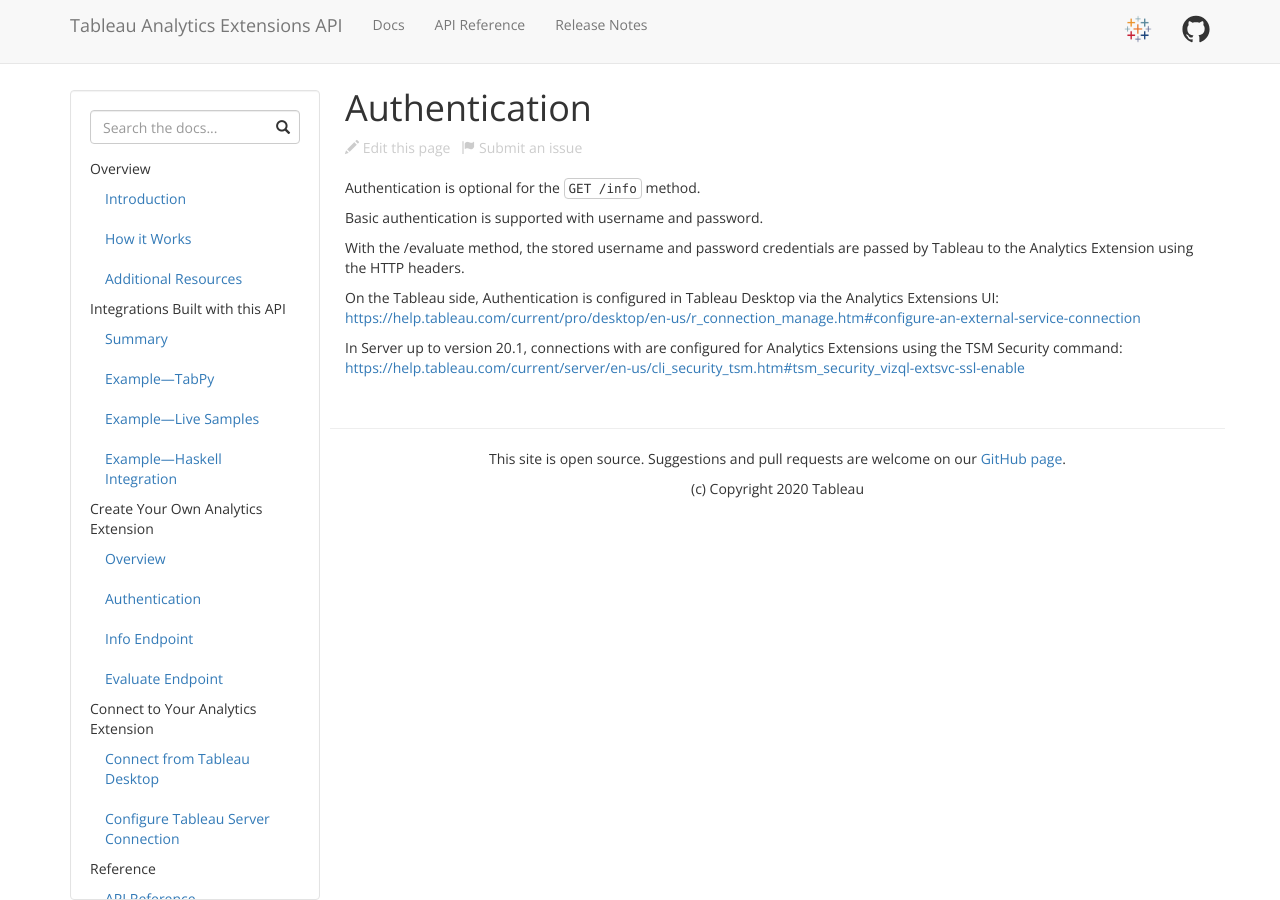
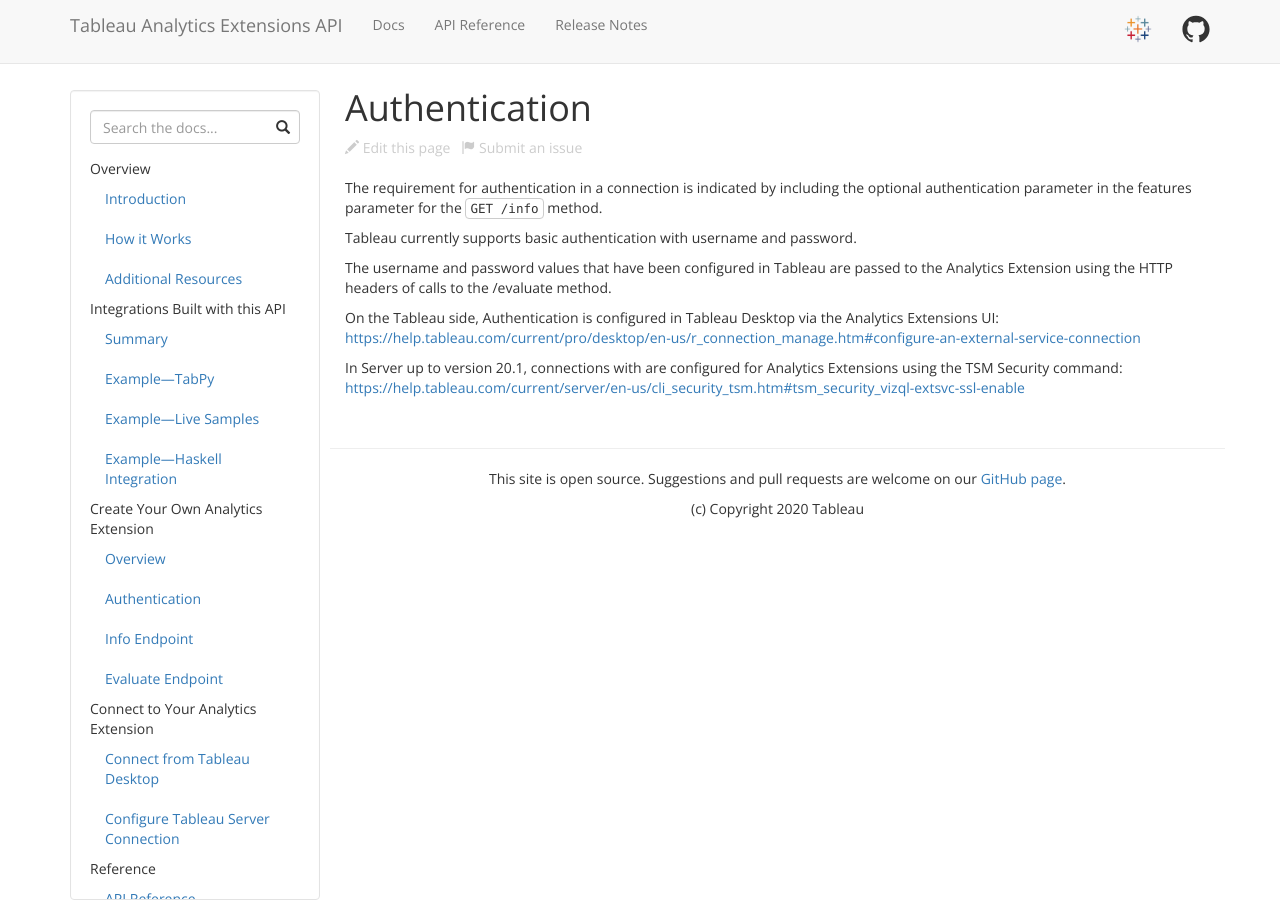
Before and after one commit to tableau/analytics-extensions-api, a Jekyll site: the page built from docs/ae_auth.md, in a window 1280 px wide. Built offline with Jekyll 4.4.1, drawn with Linux system fonts in a browser that asks for light colours; nearby versions of some CDN libraries.

Commit message:
Update ae_auth.md

````diff
--- a/docs/ae_auth.md
+++ b/docs/ae_auth.md
@@ -3,11 +3,11 @@
 layout: docs
 ---
 
-Authentication is optional for the ```GET /info``` method.
+The requirement for authentication in a connection is indicated by including the optional authentication parameter in the features parameter for the ```GET /info``` method.
 
-Basic authentication is supported with username and password.
+Tableau currently supports basic authentication with username and password.
 
-With the /evaluate method, the stored username and password credentials are passed by Tableau to the Analytics Extension using the HTTP headers.
+The username and password values that have been configured in Tableau are passed to the Analytics Extension using the HTTP headers of calls to the /evaluate method.
 
 On the Tableau side, Authentication is configured in Tableau Desktop via the Analytics Extensions UI: [https://help.tableau.com/current/pro/desktop/en-us/r_connection_manage.htm#configure-an-external-service-connection](https://help.tableau.com/current/pro/desktop/en-us/r_connection_manage.htm#configure-an-external-service-connection)
 
````
